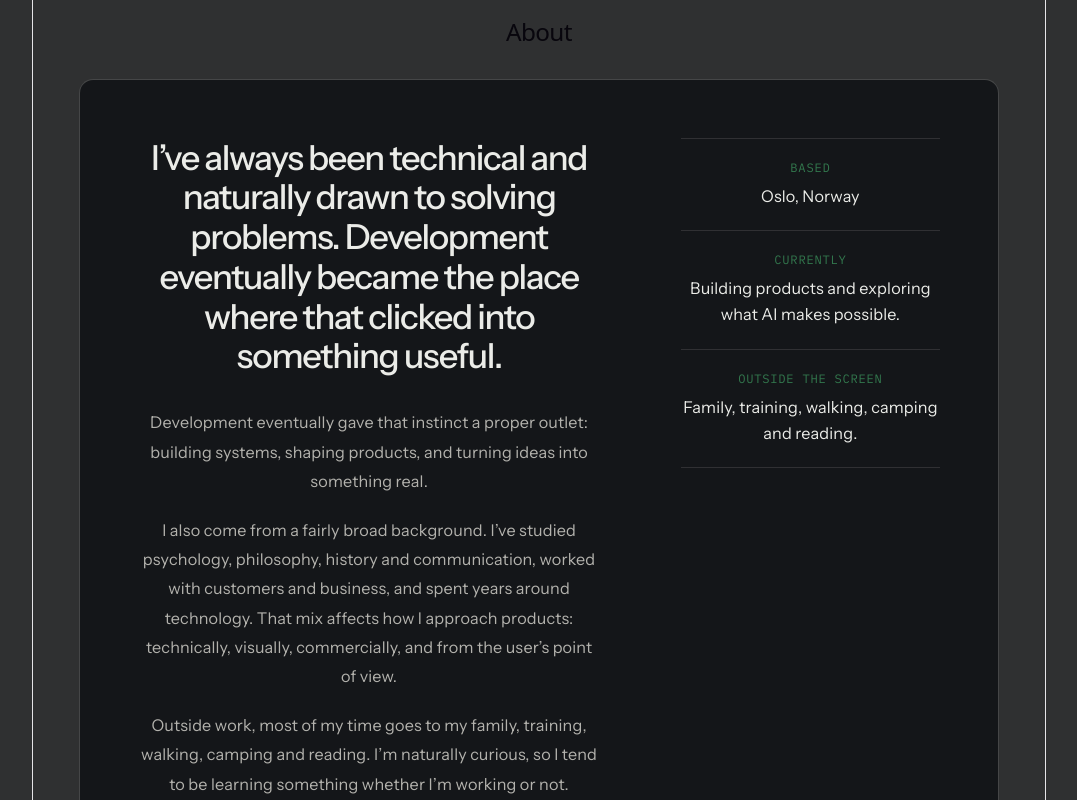
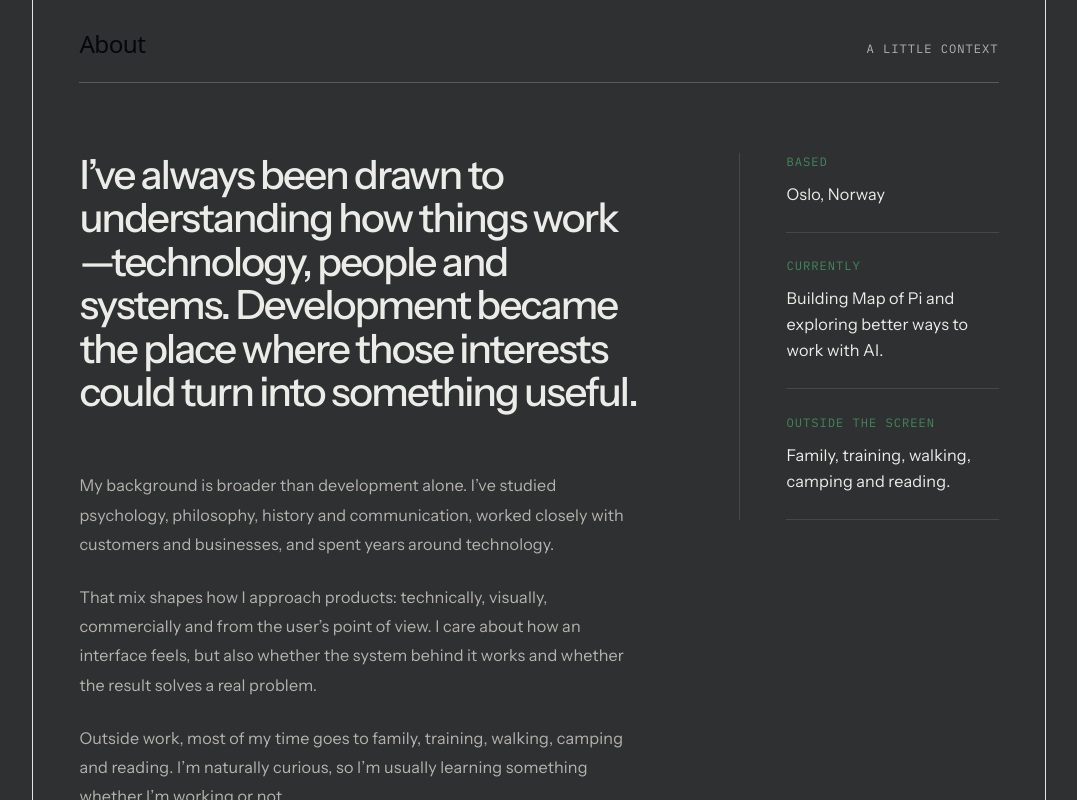
Before and after one commit to DarinHajou/darin-portfolio, a React (Vite) app: page / in a window 1280 px wide. Shown: the part 1280-2080 px from the top of the page, without its empty margins (101-1178 px from the left). Built offline with nearby package versions, Linux system fonts and the light colour scheme.

Commit message:
Refactor the about section

```diff
--- a/src/sections/About/About.module.css
+++ b/src/sections/About/About.module.css
@@ -1,12 +1,21 @@
 .section {
-  padding-block: clamp(4rem, 7vw, 8rem);
-
+  padding-block: clamp(5rem, 8vw, 9rem);
   border-bottom: 1px solid var(--color-border-strong);
 }
 
 .inner {
   display: grid;
-  gap: var(--space-8);
+}
+
+/* Section introduction */
+
+.header {
+  display: flex;
+  align-items: baseline;
+  justify-content: space-between;
+  gap: var(--space-6);
+  padding-bottom: var(--space-6);
+  border-bottom: 1px solid var(--color-border-strong);
 }
 
 .title {
@@ -16,63 +25,66 @@
   letter-spacing: -0.025em;
 }
 
-/* Main personal module */
+.marker {
+  font-family: var(--font-mono);
+  font-size: var(--text-xs);
+  line-height: 1.4;
+  letter-spacing: 0.08em;
+  text-transform: uppercase;
+  color: var(--color-text-secondary);
+}
 
-.card {
+/* Main editorial spread */
+
+.content {
   display: grid;
   gap: var(--space-12);
-
-  padding: clamp(2rem, 5vw, 5rem);
-
-  background: var(--color-surface);
-  border: 1px solid var(--color-border-strong);
-  border-radius: var(--radius-md);
+  padding-block: clamp(3rem, 6vw, 6rem);
+  border-bottom: 1px solid var(--color-border);
 }
-
-/* Narrative */
 
 .story {
   display: grid;
-  gap: var(--space-8);
+  gap: clamp(2.5rem, 5vw, 4.5rem);
+  text-align: left;
 }
 
 .lead {
-  max-width: 25ch;
-
-  font-size: clamp(1.75rem, 3vw, 3rem);
+  max-width: 22ch;
+  margin: 0;
+  font-size: clamp(2rem, 3.5vw, 3.75rem);
   font-weight: 500;
-  line-height: 1.15;
-  letter-spacing: -0.04em;
+  line-height: 1.08;
+  letter-spacing: -0.045em;
+  color: var(--color-text-primary);
 }
 
 .copy {
   display: grid;
-  gap: var(--space-5, 1.25rem);
-
-  max-width: 42rem;
-
+  gap: var(--space-6);
+  max-width: 39rem;
   font-size: var(--text-base);
   line-height: 1.8;
   color: var(--color-text-secondary);
 }
 
-/* Small personal details */
+.copy p {
+  margin: 0;
+}
+
+/* Supporting details */
 
 .details {
   display: grid;
-  gap: 0;
-
   align-self: start;
-
   border-top: 1px solid var(--color-border);
+  text-align: left;
 }
 
 .detail {
   display: grid;
-  gap: var(--space-2);
-
-  padding-block: var(--space-5, 1.25rem);
-
+  gap: var(--space-3);
+  padding-block: var(--space-6);
   border-bottom: 1px solid var(--color-border);
 }
 
@@ -80,38 +92,36 @@
   font-family: var(--font-mono);
   font-size: var(--text-xs);
   line-height: 1.4;
-  letter-spacing: 0.06em;
+  letter-spacing: 0.08em;
   text-transform: uppercase;
   color: var(--color-accent-muted);
 }
 
 .detail p {
-  max-width: 25rem;
-
+  max-width: 24rem;
+  margin: 0;
   font-size: var(--text-base);
   line-height: 1.6;
   color: var(--color-text-primary);
 }
 
-/* Bottom */
+/* Bottom action */
 
 .footer {
-  padding-top: var(--space-4);
+  display: flex;
+  justify-content: flex-start;
+  padding-top: var(--space-6);
 }
 
 .resumeLink {
   display: inline-flex;
   align-items: center;
   gap: var(--space-3);
-
   width: fit-content;
   padding-bottom: var(--space-2);
-
   font-size: var(--text-sm);
   font-weight: 500;
-
   border-bottom: 1px solid var(--color-accent-muted);
-
   transition:
     color var(--duration-fast) var(--ease-standard),
     border-color var(--duration-fast) var(--ease-standard);
@@ -119,7 +129,6 @@
 
 .resumeLink span {
   color: var(--color-accent);
-
   transition: transform var(--duration-fast) var(--ease-standard);
 }
 
@@ -137,35 +146,38 @@
   outline-offset: 0.4rem;
 }
 
-/* Desktop */
-
 @media (min-width: 768px) {
-  .card {
-    grid-template-columns: minmax(0, 1.7fr) minmax(16rem, 0.7fr);
-    column-gap: clamp(3rem, 7vw, 7rem);
-    row-gap: var(--space-16);
+  .content {
+    grid-template-columns: minmax(0, 1.65fr) minmax(16rem, 0.7fr);
+    column-gap: clamp(4rem, 8vw, 8rem);
     align-items: start;
   }
 
-  .story {
-    grid-column: 1;
+  .details {
+    padding-left: clamp(2rem, 4vw, 4rem);
+    border-top: 0;
+    border-left: 1px solid var(--color-border);
   }
 
-  .details {
-    grid-column: 2;
-  }
-
-  .footer {
-    grid-column: 1 / -1;
-
-    padding-top: var(--space-8);
-
-    border-top: 1px solid var(--color-border);
+  .detail:first-child {
+    padding-top: 0;
   }
 }
 
 @media (max-width: 767px) {
-  .card {
-    padding: var(--space-8) var(--space-6);
+  .section {
+    padding-block: var(--space-16);
+  }
+
+  .header {
+    align-items: flex-end;
+  }
+
+  .lead {
+    max-width: 24ch;
+  }
+
+  .marker {
+    display: none;
   }
 }
--- a/src/sections/About/About.tsx
+++ b/src/sections/About/About.tsx
@@ -8,35 +8,40 @@ function About() {
       aria-labelledby="about-title"
     >
       <div className={`page-container ${styles.inner}`}>
+        <header className={styles.header}>
           <h2 id="about-title" className={styles.title}>
             About
           </h2>
 
-        <div className={styles.card}>
+          <span className={styles.marker}>A little context</span>
+        </header>
+
+        <div className={styles.content}>
           <div className={styles.story}>
             <p className={styles.lead}>
-              I’ve always been technical and naturally drawn to solving
-              problems. Development eventually became the place where that
-              clicked into something useful.
+              I’ve always been drawn to understanding how things work—technology,
+              people and systems. Development became the place where those
+              interests could turn into something useful.
             </p>
 
             <div className={styles.copy}>
               <p>
-                Development eventually gave that instinct a proper outlet: building systems, shaping products, and turning ideas into something real.
+                My background is broader than development alone. I’ve studied
+                psychology, philosophy, history and communication, worked closely
+                with customers and businesses, and spent years around technology.
               </p>
 
               <p>
-                I also come from a fairly broad background. I’ve studied
-                psychology, philosophy, history and communication, worked with
-                customers and business, and spent years around technology. That
-                mix affects how I approach products: technically, visually,
-                commercially, and from the user’s point of view.
+                That mix shapes how I approach products: technically, visually,
+                commercially and from the user’s point of view. I care about how
+                an interface feels, but also whether the system behind it works
+                and whether the result solves a real problem.
               </p>
 
               <p>
-                Outside work, most of my time goes to my family, training,
-                walking, camping and reading. I’m naturally curious, so I tend
-                to be learning something whether I’m working or not.
+                Outside work, most of my time goes to family, training, walking,
+                camping and reading. I’m naturally curious, so I’m usually
+                learning something whether I’m working or not.
               </p>
             </div>
           </div>
@@ -49,9 +54,7 @@ function About() {
 
             <div className={styles.detail}>
               <span>Currently</span>
-              <p>
-                Building products and exploring what AI makes possible.
-              </p>
+              <p>Building Map of Pi and exploring better ways to work with AI.</p>
             </div>
 
             <div className={styles.detail}>
@@ -59,14 +62,14 @@ function About() {
               <p>Family, training, walking, camping and reading.</p>
             </div>
           </aside>
+        </div>
 
-          <div className={styles.footer}>
-            <a className={styles.resumeLink} href="/resume.pdf">
+        <footer className={styles.footer}>
+          <a className={styles.resumeLink} href="/cv_darin-v0.3.pdf">
             View résumé
             <span aria-hidden="true">↗</span>
           </a>
-          </div>
-        </div>
+        </footer>
       </div>
     </section>
   );
```
Lines whose indentation alone changed are shown as unchanged.
